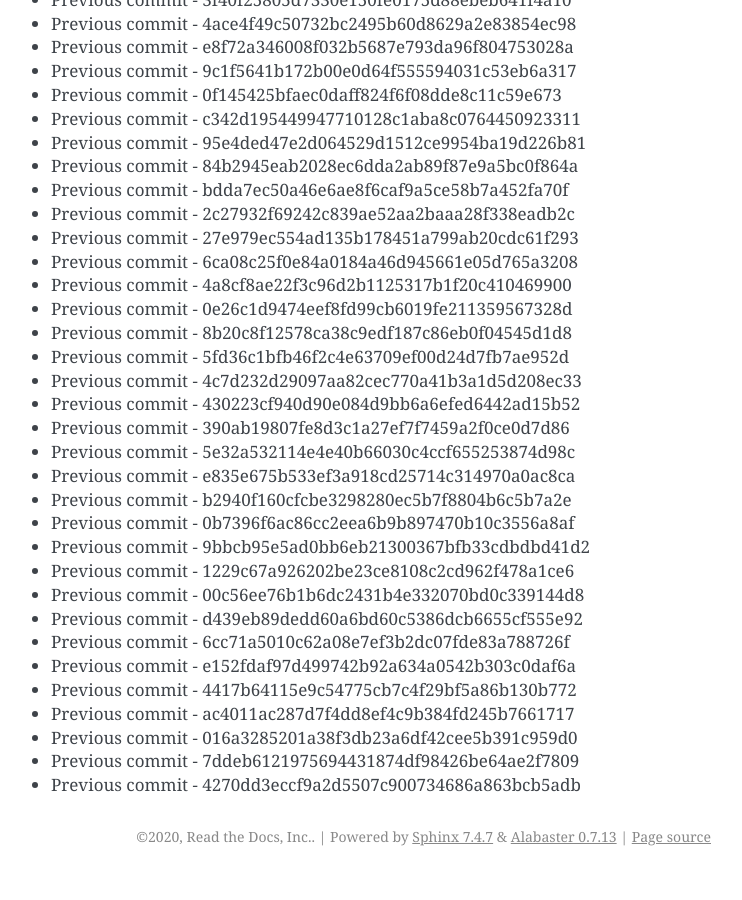
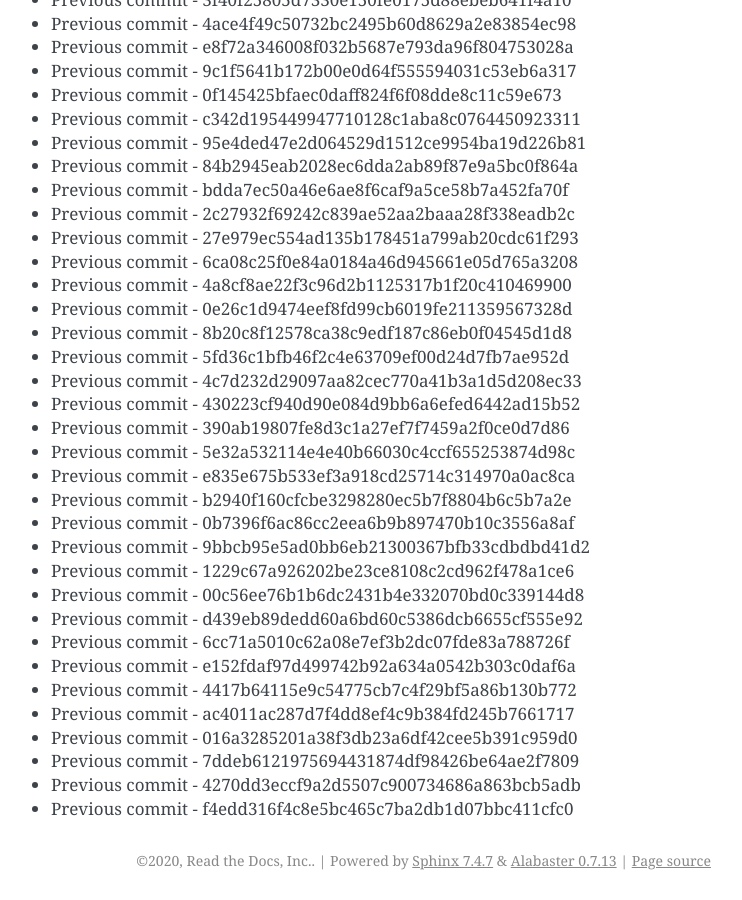
Before and after one commit to readthedocs/rtd-git-stresstest, a Sphinx documentation site: the page built from docs/updates.rst, in a window 1280 px wide and 900 px high, scrolled down 62480 px. Shown: the whole window, without its empty margins (399-1141 px from the left). Built offline with Sphinx 7.4.7, drawn with Linux system fonts in a browser that asks for light colours; before the commit the page ends 63356 px from its top, so only the background shows below that.

Commit message:
Generating commit from previous: f4edd316f4c8e5bc465c7ba2db1d07bbc411cfc0

```diff
--- a/docs/updates.rst
+++ b/docs/updates.rst
@@ -2657,3 +2657,4 @@ It can be tested for any performance characteristics.
 * Previous commit - 016a3285201a38f3db23a6df42cee5b391c959d0
 * Previous commit - 7ddeb6121975694431874df98426be64ae2f7809
 * Previous commit - 4270dd3eccf9a2d5507c900734686a863bcb5adb
+* Previous commit - f4edd316f4c8e5bc465c7ba2db1d07bbc411cfc0
```
